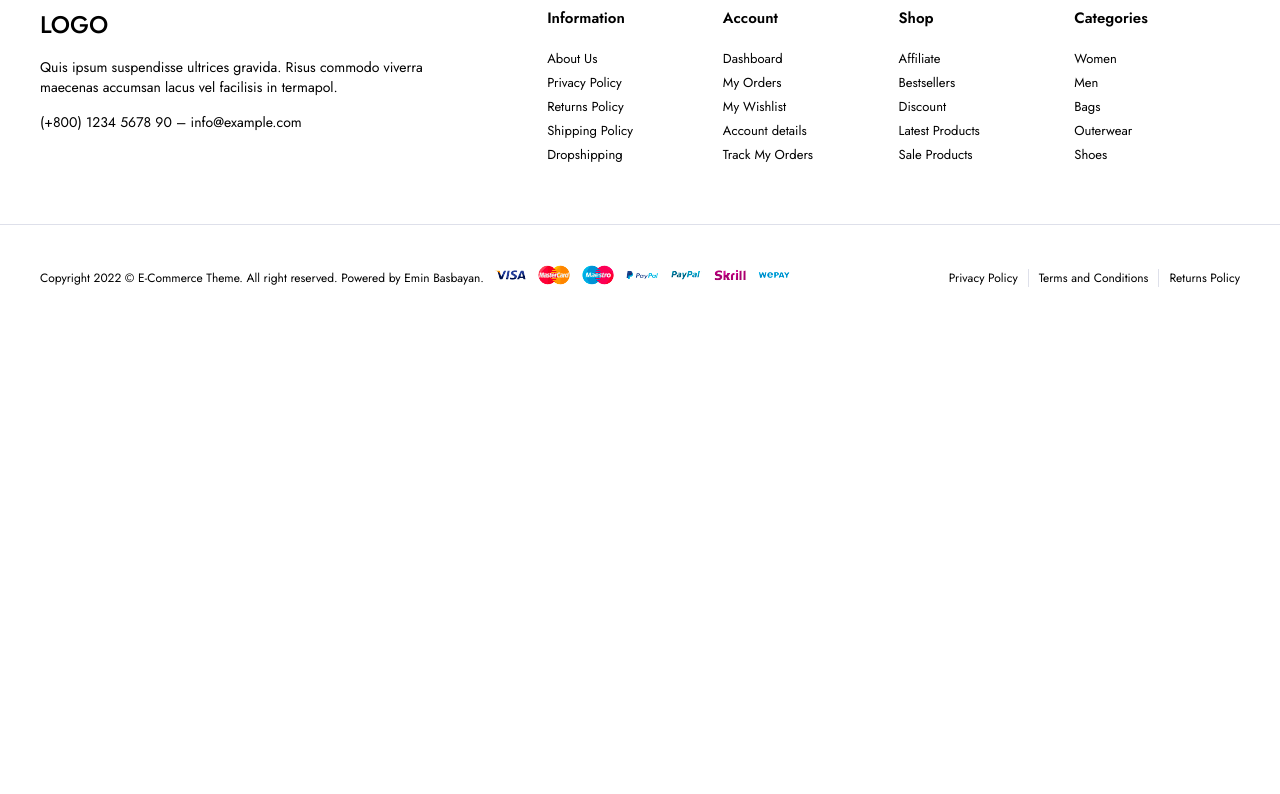
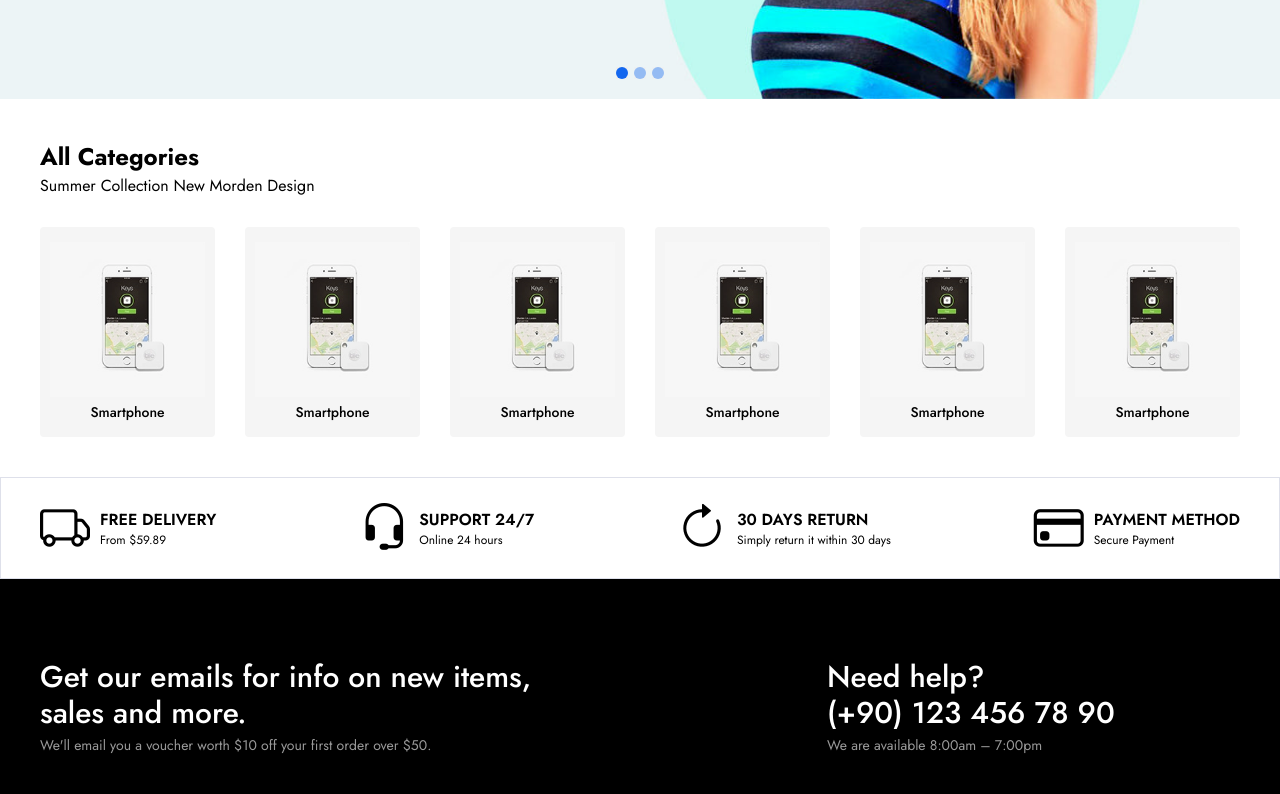
Before and after one commit to fatihtufan/full-stack-e-commers, a React (Vite) app in the folder frontend/: page / in a window 1280 px wide. Shown: the part 701-1495 px from the top of the page. Before the commit the page ends 1032 px from the top, so only its background shows below. Built offline with nearby package versions, Linux system fonts and the light colour scheme.

Commit message:
Categories components add

```diff
--- a/frontend/src/App.jsx
+++ b/frontend/src/App.jsx
@@ -2,13 +2,15 @@ import "./App.css";
 import Header from "./components/Layout/Header/Header";
 import Footer from "./components/Layout/Footer/Footer";
 import Policy from "./components/Layout/Policy/Policy";
-import Sliders from "./components/Layout/Slider/Sliders";
+import Sliders from "./components/Slider/Sliders";
+import Categories from "./components/Categories/Categories";
 
 function App() {
   return (
     <>
       <Header />
       <Sliders />
+      <Categories/>
       <Policy />
       <Footer />
     </>
--- /dev/null
+++ b/frontend/src/components/Categories/Categories.css
@@ -0,0 +1,10 @@
+.categories {
+  margin: 40px 0;
+}
+
+.categories .category-list {
+  display: flex;
+  gap: 30px;
+  margin-top: 30px;
+  flex-wrap: wrap;
+}
--- /dev/null
+++ b/frontend/src/components/Categories/Categories.jsx
@@ -0,0 +1,25 @@
+import CategoryItem from "./CategoryItem";
+import "./Categories.css";
+
+const Categories = () => {
+  return (
+    <section className="categories">
+      <div className="container">
+        <div className="section-title">
+          <h2>All Categories</h2>
+          <p>Summer Collection New Morden Design</p>
+        </div>
+        <ul className="category-list">
+          <CategoryItem />
+          <CategoryItem />
+          <CategoryItem />
+          <CategoryItem />
+          <CategoryItem />
+          <CategoryItem />
+        </ul>
+      </div>
+    </section>
+  );
+};
+
+export default Categories;
--- /dev/null
+++ b/frontend/src/components/Categories/CategoryItem.css
@@ -0,0 +1,26 @@
+.categories .category-item{
+    background-color: #f5f5f5;
+    border-radius: 4px;
+    flex: 1;
+    width: 100%;
+    display: flex;
+    justify-content: center;
+}
+
+.categories .category-item a{
+    display: inline-block;
+    padding: 10px;
+    text-align: center;
+    margin: 5px 0;
+    font-size: 14px;
+    font-weight: 500;
+}
+
+.categories .category-item .category-image{
+        width: 100%;
+        transition: transform ease .2s;
+}
+
+.categories .category-item .category-image:hover{
+    transform: scale(1.1);
+}
--- /dev/null
+++ b/frontend/src/components/Categories/CategoryItem.jsx
@@ -0,0 +1,17 @@
+import "./CategoryItem.css";
+const CategoryItem = () => {
+  return (
+    <li className="category-item">
+      <a href="#">
+        <img
+          src="img/categories/categories1.png"
+          alt=""
+          className="category-image"
+        />
+        <span className="category-title">Smartphone</span>
+      </a>
+    </li>
+  );
+};
+
+export default CategoryItem;
```
